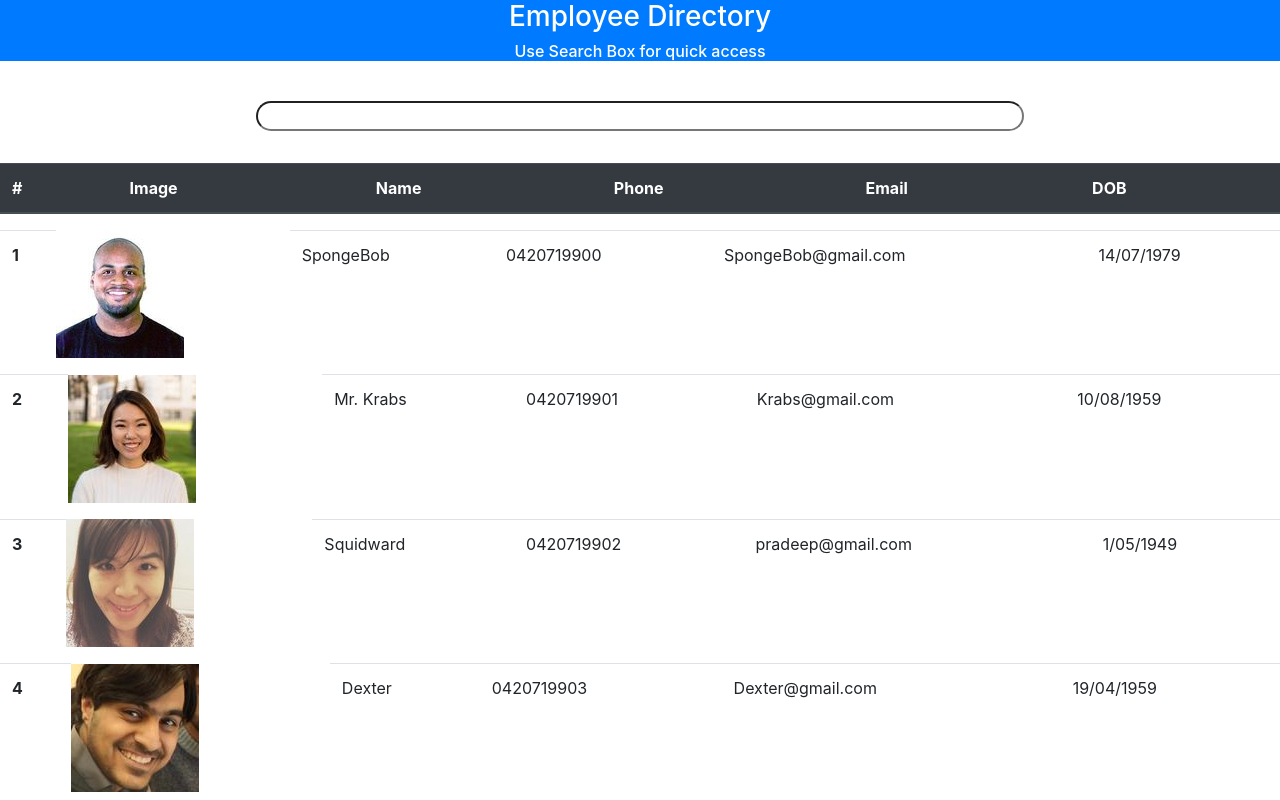
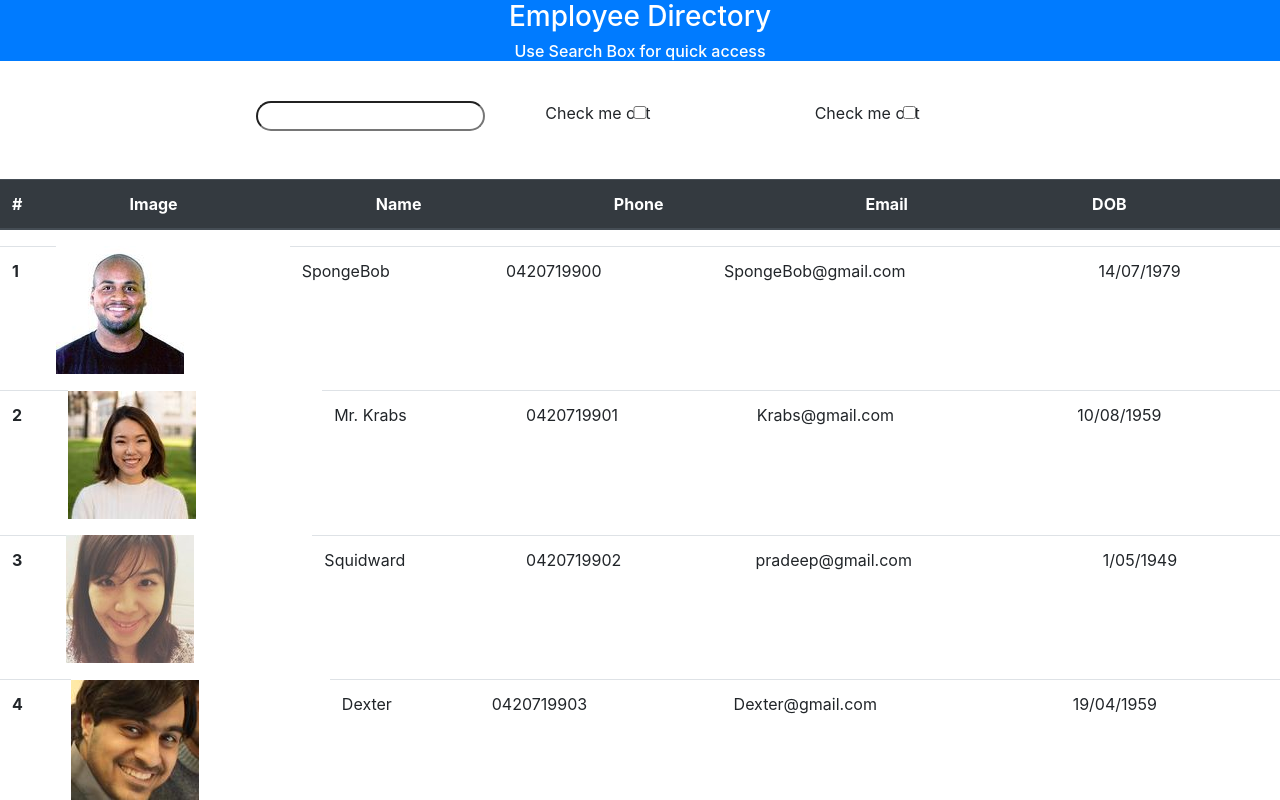
Before and after one commit to marasinipradeep/employee-directory, a React (Create React App) app in the folder employee-directory/: page / in a window 1280 px wide. Shown: the top 800 px of the page. Built offline with nearby package versions, Linux system fonts and the light colour scheme.

Commit message:
#Added checkbox criteria for filter

```diff
--- a/employee-directory/src/Components/SearchBar/SearchBar.js
+++ b/employee-directory/src/Components/SearchBar/SearchBar.js
@@ -1,13 +1,25 @@
-import React  from 'react'
+import React from 'react'
 import "./SearchBar.css"
 
-export default function SearchBar (props) {
+export default function SearchBar(props) {
 
     return (
 
         <section className="filter-container">
-                <form className="filter-form">
-                    <input onChange={props.handleSearch}></input>
+            <form className="filter-form form-group">
+
+                <input onChange={props.handleSearch} type="text"></input>
+
+                <div class="form-check">
+                    <input type="checkbox" class="form-check-input" id="male" />
+                    <label class="form-check-label" for="male">Check me out</label>
+                </div>
+
+                <div class="form-check">
+                    <input type="checkbox" class="form-check-input" id="female" />
+                   <label class="form-check-label" for="female">Check me out</label>
+                </div>
+
             </form>
         </section>
 
```
Also changed, not shown: employee-directory/src/Components/EmployeeData/EmployeeData.js (+7 -5 lines). Lines whose indentation alone changed are shown as unchanged.
